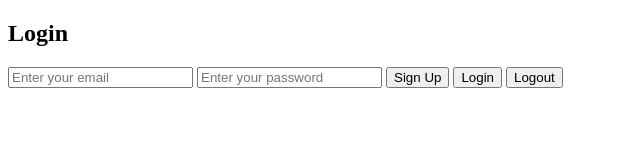
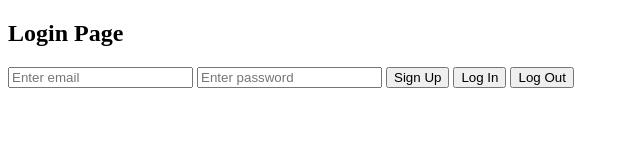
Before and after one commit to ALOK-K-L/KL, a plain HTML site: page index.html in a window 1280 px wide. Shown: the whole page, without its empty margins (0-640 px from the left). Drawn offline with Linux system fonts and the light colour scheme.

Commit message:
Update index.html

```diff
--- a/index.html
+++ b/index.html
@@ -3,20 +3,23 @@
 <head>
     <meta charset="UTF-8">
     <meta name="viewport" content="width=device-width, initial-scale=1.0">
-    <title>Login Page</title>
+    <title>Firebase Login</title>
 </head>
 <body>
-    <h2>Login</h2>
-    <input type="email" id="email" placeholder="Enter your email">
-    <input type="password" id="password" placeholder="Enter your password">
-    <button onclick="signup()">Sign Up</button>
-    <button onclick="login()">Login</button>
-    <button onclick="logout()">Logout</button>
 
-    <p id="status"></p>
+    <h2>Login Page</h2>
+    <input type="email" id="email" placeholder="Enter email">
+    <input type="password" id="password" placeholder="Enter password">
+    <button id="signup-btn">Sign Up</button>
+    <button id="login-btn">Log In</button>
+    <button id="logout-btn">Log Out</button>
 
-    <script src="https://www.gstatic.com/firebasejs/10.11.0/firebase-app.js"></script>
-    <script src="https://www.gstatic.com/firebasejs/10.11.0/firebase-auth.js"></script>
+    <!-- Firebase SDK -->
+    <script src="https://www.gstatic.com/firebasejs/10.10.0/firebase-app.js"></script>
+    <script src="https://www.gstatic.com/firebasejs/10.10.0/firebase-auth.js"></script>
+
+    <!-- Link to external JavaScript file -->
     <script src="script.js"></script>
+
 </body>
 </html>
```
